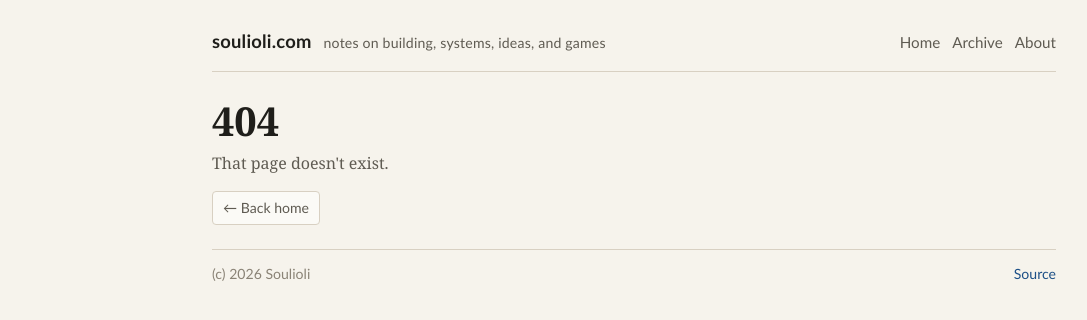
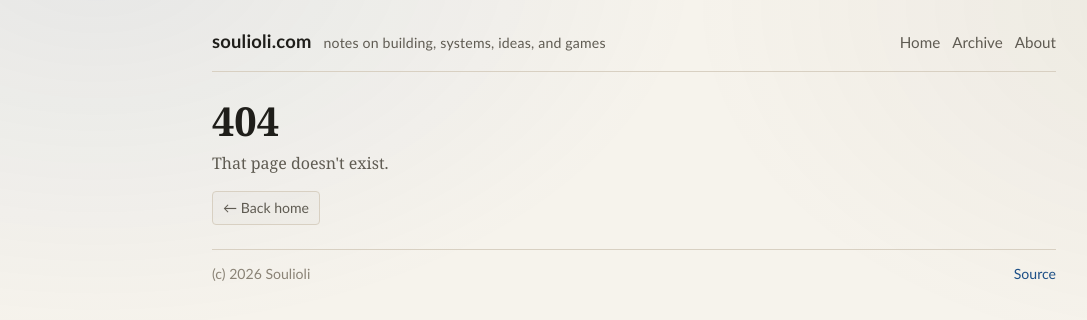
Before and after one commit to Souliolii/soulioli.com, a Jekyll site: the page built from 404.html, in a window 1280 px wide. Shown: the top 320 px of the page, without its empty margins (6-1093 px from the left). Built offline with Jekyll 4.4.1, drawn with Linux system fonts in a browser that asks for light colours.

Commit message:
Enhance theme styles and improve background gradients for better visual appeal

```diff
--- a/_layouts/default.html
+++ b/_layouts/default.html
@@ -4,22 +4,48 @@
   <meta charset="utf-8" />
   <meta name="viewport" content="width=device-width, initial-scale=1" />
   <title>{% if page.title %}{{ page.title }} - {% endif %}Soulioli</title>
+  <meta name="color-scheme" content="dark light" />
   <style>
+    /* Theme tokens: edit these values to quickly reskin the whole site */
+    :root{
+      --bg: #0b0f18;
+      --bg-accent-a: rgba(94, 134, 255, 0.16);
+      --bg-accent-b: rgba(45, 214, 201, 0.10);
+      --panel: rgba(18, 23, 35, 0.86);
+      --panel-soft: rgba(255, 255, 255, 0.02);
+      --heading-bg: rgba(255, 255, 255, 0.03);
+      --text: #eef3ff;
+      --muted: #a2afc7;
+      --faint: #7f8ca4;
+      --border: rgba(255, 255, 255, 0.12);
+      --link: #9fc1ff;
+      --max: 880px;
+    }
+
+    /* Optional light mode fallback for users who force light preference */
+    @media (prefers-color-scheme: light){
       :root{
         --bg: #f6f3ec;
+        --bg-accent-a: rgba(70, 108, 178, 0.09);
+        --bg-accent-b: rgba(112, 95, 67, 0.07);
         --panel: #fbfaf6;
+        --panel-soft: rgba(0, 0, 0, 0.015);
+        --heading-bg: #f3eee4;
         --text: #1f1e1a;
         --muted: #5f5b52;
         --faint: #8a8376;
         --border: #d8d0c2;
         --link: #1c4f86;
-      --max: 880px;
+      }
     }
 
     *{ box-sizing:border-box; }
     body{
       margin:0;
-      background: var(--bg);
+      background:
+        radial-gradient(1100px 680px at 8% -12%, var(--bg-accent-a), transparent 55%),
+        radial-gradient(900px 620px at 95% 0%, var(--bg-accent-b), transparent 58%),
+        var(--bg);
       color: var(--text);
       font-family: Georgia, "Times New Roman", serif;
       line-height: 1.7;
@@ -69,7 +95,7 @@
       display:inline-flex; align-items:center; gap:8px;
       padding: 4px 10px;
       border: 1px solid var(--border);
-      background: var(--panel);
+      background: var(--panel-soft);
       border-radius: 4px;
       color: var(--muted);
       font-family: "Trebuchet MS", "Segoe UI", Tahoma, sans-serif;
@@ -105,7 +131,7 @@
     .card .hd{
       padding: 10px 14px;
       border-bottom: 1px solid var(--border);
-      background: #f3eee4;
+      background: var(--heading-bg);
       color: var(--muted);
       font-family: "Trebuchet MS", "Segoe UI", Tahoma, sans-serif;
       font-size: .82rem;
```
Lines whose indentation alone changed are shown as unchanged.
